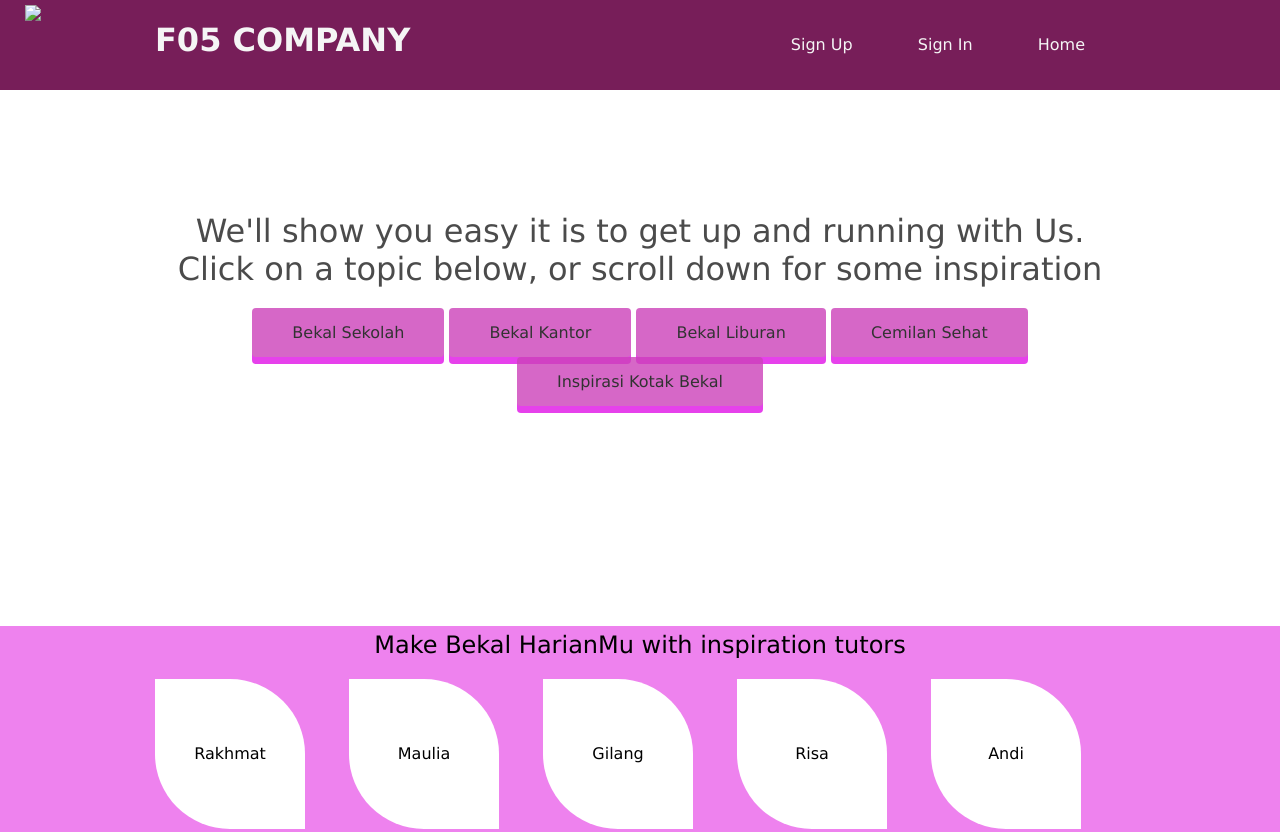
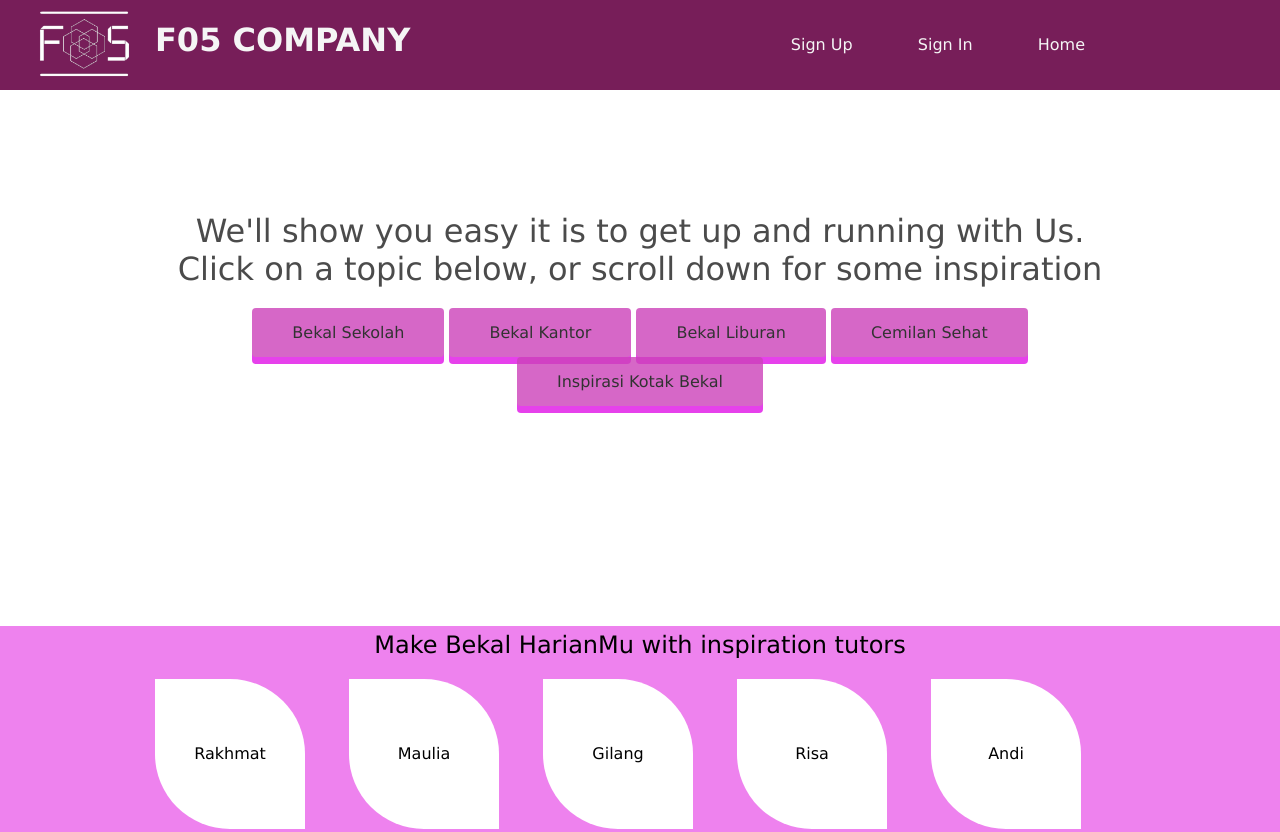
Before and after one commit to ikiandiilham/project-f05, a plain HTML site: page index.html in a window 1280 px wide. Shown: the top 832 px of the page. Drawn offline with Linux system fonts and the light colour scheme.

Commit message:
Update index.html

```diff
--- a/index.html
+++ b/index.html
@@ -24,7 +24,7 @@
 
 
             <div class="header-bar">
-                <img  src="assets/image/logo-putih.png">
+                <img  src="https://github.com/ikiandiilham/project-f05/blob/main/logo-putih.png">
                 <h1>F05 COMPANY</h1>
                 <ul>
                     <li><a href="">Sign Up</a></li>
```
